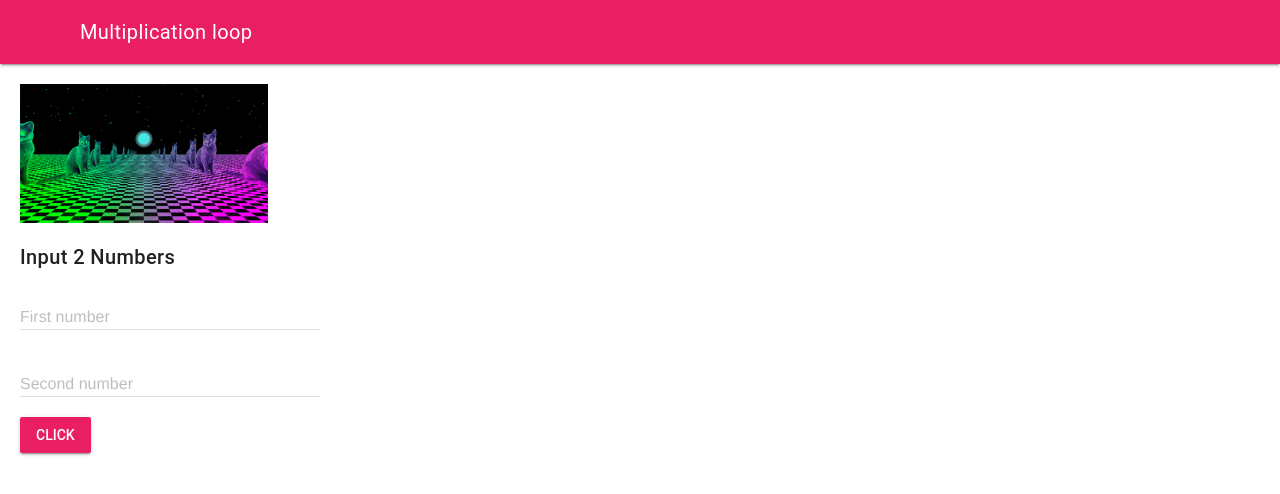
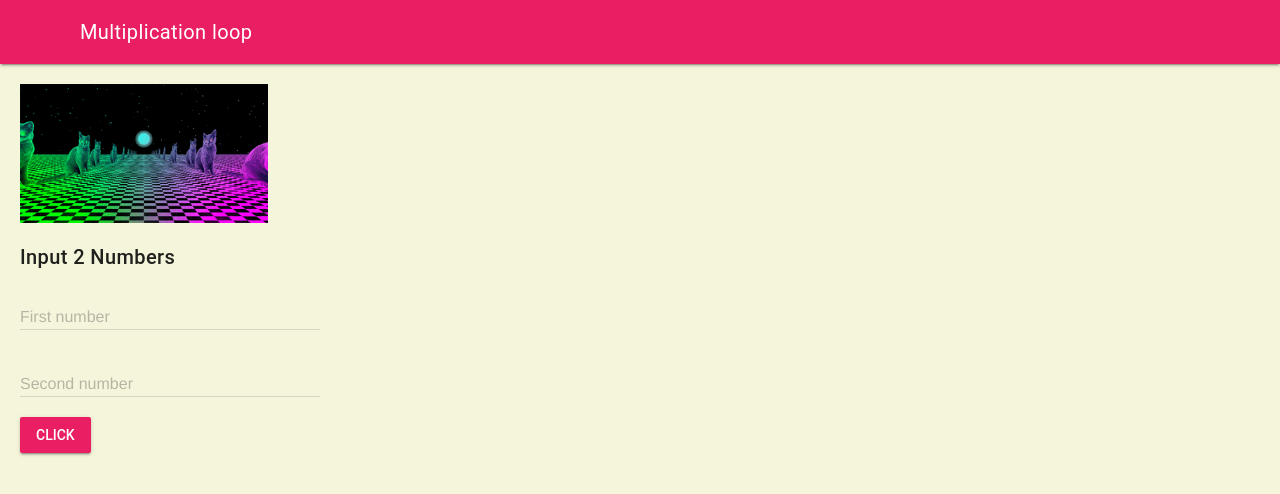
Before and after one commit to Emmanuel-Fofeyin/ICS2O-Unit5-06-HTML, a plain HTML site: page index.html in a window 1280 px wide. Drawn offline with nearby package versions, Linux system fonts and the light colour scheme.

Commit message:
2 changed files or folders

```diff
--- a/css/style.css
+++ b/css/style.css
@@ -10,7 +10,7 @@
 }
 
 body {
-  background-color: ;
+  background-color: beige;
 }
 
 p {
--- a/index.html
+++ b/index.html
@@ -8,7 +8,7 @@
     <meta name="keywords" content="mths, ics2o" />
     <meta name="author" content="Emmanuel-Fofeyin" />
     <meta name="theme-color" content="#FFFFFF" />
-    <title>GitHub page as PWA template</title>
+    <title>Loops</title>
     <link rel="canonical" href="https://Emmanuel-Fofeyin.github.io/ICS20-Unit5-06-HTML/" />
     <link rel="manifest" href="./manifest.webmanifest" />
     <link rel="stylesheet" href="./css/style.css" />
```
